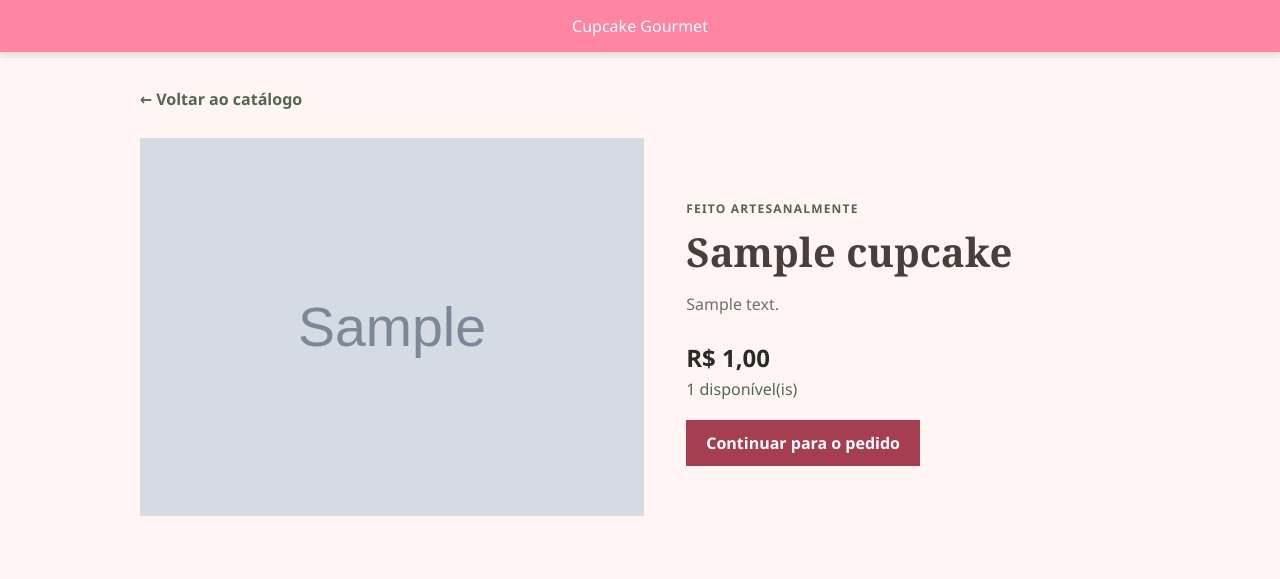
After one commit to WagaoFC/cupcake-gourmet-app, a Node server app: page /cupcake/1 in a window 1280 px wide. The commit adds this page. Shown: the top 579 px of the page. Run offline with Node 20, Linux system fonts and the light colour scheme; tables that the repository leaves empty hold one stand-in row (values such as "Sample post"); grey boxes marked "Sample" are stand-in pictures; some libraries are stand-ins or nearby versions.

Commit message:
feat: add detail and error pages for cupcake gourmet application
- Created detalhe.ejs for displaying individual cupcake details including image, description, price, and stock information.
- Implemented erro.ejs for handling error messages with a user-friendly interface.

```diff
--- a/public/css/style.css
+++ b/public/css/style.css
@@ -67,3 +67,116 @@ body {
     padding: 8px 16px;
     border-radius: 20px;
 }
+
+.navbar .logo {
+    color: inherit;
+    text-decoration: none;
+}
+
+.detail-shell,
+.page-shell {
+    width: min(1000px, calc(100% - 40px));
+    margin: 0 auto;
+    padding: 36px 0 64px;
+}
+
+.back-link {
+    display: inline-block;
+    margin-bottom: 28px;
+    color: #52674d;
+    text-decoration: none;
+    font-weight: 600;
+}
+
+.detail-layout {
+    display: grid;
+    grid-template-columns: minmax(0, 1fr) minmax(280px, 0.9fr);
+    gap: 42px;
+    align-items: center;
+}
+
+.detail-image {
+    display: block;
+    width: 100%;
+    aspect-ratio: 4 / 3;
+    object-fit: cover;
+    background: #eadfcf;
+}
+
+.detail-info h1,
+.page-shell h1 {
+    margin: 8px 0 16px;
+    font-family: 'Playfair Display', Georgia, serif;
+    font-size: 40px;
+    line-height: 1.15;
+}
+
+.eyebrow {
+    color: #52674d;
+    font-size: 12px;
+    font-weight: 700;
+    letter-spacing: 1.2px;
+}
+
+.detail-description,
+.page-shell p {
+    color: #6d7166;
+    line-height: 1.65;
+}
+
+.detail-price {
+    margin: 24px 0 4px;
+    color: #292b24;
+    font-size: 24px;
+    font-weight: 700;
+}
+
+.stock-note {
+    margin: 4px 0 20px;
+    color: #52674d;
+}
+
+.sold-out { color: #a63e52; }
+
+.button {
+    display: inline-flex;
+    min-height: 46px;
+    align-items: center;
+    justify-content: center;
+    padding: 0 20px;
+    border: 0;
+    background: #a63e52;
+    color: #fff;
+    font: inherit;
+    font-weight: 700;
+    text-decoration: none;
+    cursor: pointer;
+}
+
+.button:hover { background: #873143; }
+.button-secondary { background: #52674d; }
+
+.narrow-shell { max-width: 620px; }
+.order-summary { padding: 20px 0; border-top: 1px solid #dedfd3; border-bottom: 1px solid #dedfd3; }
+.order-form { display: grid; gap: 16px; padding-top: 24px; }
+.order-form label { display: grid; gap: 7px; font-weight: 600; }
+.order-form input,
+.order-form select {
+    width: 100%;
+    min-height: 44px;
+    padding: 9px 11px;
+    border: 1px solid #c9cbbf;
+    background: #fffefa;
+    color: #292b24;
+    font: inherit;
+}
+
+.confirmation { padding-top: 10vh; }
+.confirmation .total { color: #292b24; font-size: 20px; font-weight: 700; }
+.empty-state { padding: 20px; background: #fffefa; border-left: 4px solid #a63e52; }
+
+@media (max-width: 700px) {
+    .detail-shell, .page-shell { padding-top: 24px; }
+    .detail-layout { grid-template-columns: 1fr; gap: 24px; }
+    .detail-info h1, .page-shell h1 { font-size: 34px; }
+}
--- a/src/controllers/CupcakeController.js
+++ b/src/controllers/CupcakeController.js
@@ -16,13 +16,34 @@ module.exports = {
     async verDetalhes(req, res) {
         try {
             const { id } = req.params;
-            const cupcake = await Cupcake.findByPk(id);
+            const cupcake = await Cupcake.findOne({
+                where: { id, ativo: true }
+            });
             if (!cupcake) {
                 return res.status(404).render('erro', { mensagem: 'Cupcake Gourmet não encontrado!' });
             }
             return res.render('detalhe', { cupcake });
         } catch (error) {
+            console.error('Erro ao carregar detalhes:', error);
             return res.status(500).render('erro', { mensagem: 'Ocorreu um erro ao carregar o produto.' });
+        }
+    },
+
+    async mostrarCarrinho(req, res) {
+        try {
+            const cupcake = await Cupcake.findOne({
+                where: { id: req.params.id, ativo: true }
+            });
+            if (!cupcake) {
+                return res.status(404).render('erro', { mensagem: 'Cupcake Gourmet não encontrado!' });
+            }
+            if (cupcake.estoque < 1) {
+                return res.status(400).render('erro', { mensagem: 'Este cupcake está esgotado no momento.' });
+            }
+            return res.render('carrinho', { cupcake });
+        } catch (error) {
+            console.error('Erro ao carregar carrinho:', error);
+            return res.status(500).render('erro', { mensagem: 'Ocorreu um erro ao preparar seu pedido.' });
         }
     }
 };
--- a/src/views/carrinho.ejs
+++ b/src/views/carrinho.ejs
@@ -8,7 +8,9 @@
   </head>
   <body>
     <main class="page-shell narrow-shell">
-      <a class="back-link" href="/">&larr; Voltar ao catalogo</a>
+      <a class="back-link" href="/cupcake/<%= cupcake.id %>"
+        >&larr; Voltar aos detalhes</a
+      >
       <p class="eyebrow">SEU PEDIDO</p>
       <h1>Quase pronto.</h1>
       <section class="order-summary">
--- a/src/views/catalogo.ejs
+++ b/src/views/catalogo.ejs
@@ -16,6 +16,9 @@
         <p class="intro">Escolha as suas doçuras favoritas e faça seu pedido!</p>
 
         <section class="vitrine">
+            <% if (cupcakes.length === 0) { %>
+                <p class="empty-state">Ainda não há cupcakes disponíveis no catálogo.</p>
+            <% } %>
             <% cupcakes.forEach(cupcake => { %>
                 <article class="card">
                     <img src="<%= cupcake.imagem_url || '/img/default-cupcake.png' %>" alt="<%= cupcake.nome %>" class="card-img">
--- /dev/null
+++ b/src/views/detalhe.ejs
@@ -0,0 +1,37 @@
+<!doctype html>
+<html lang="pt-BR">
+<head>
+  <meta charset="utf-8">
+  <meta name="viewport" content="width=device-width, initial-scale=1">
+  <title><%= cupcake.nome %> | Cupcake Gourmet</title>
+  <link rel="stylesheet" href="/css/style.css">
+</head>
+<body>
+  <header class="navbar">
+    <a class="logo" href="/">Cupcake Gourmet</a>
+  </header>
+  <main class="detail-shell">
+    <a class="back-link" href="/">&larr; Voltar ao catálogo</a>
+    <article class="detail-layout">
+      <img
+        class="detail-image"
+        src="<%= cupcake.imagem_url || '/img/default-cupcake.png' %>"
+        alt="<%= cupcake.nome %>"
+      >
+      <div class="detail-info">
+        <p class="eyebrow">FEITO ARTESANALMENTE</p>
+        <h1><%= cupcake.nome %></h1>
+        <p class="detail-description"><%= cupcake.descricao || 'Um cupcake preparado com ingredientes selecionados.' %></p>
+        <p class="detail-price">R$ <%= Number(cupcake.preco).toFixed(2).replace('.', ',') %></p>
+        <% if (cupcake.estoque > 0) { %>
+          <p class="stock-note"><%= cupcake.estoque %> disponível(is)</p>
+          <a class="button" href="/carrinho/<%= cupcake.id %>">Continuar para o pedido</a>
+        <% } else { %>
+          <p class="stock-note sold-out">Esgotado no momento</p>
+          <a class="button button-secondary" href="/">Escolher outro cupcake</a>
+        <% } %>
+      </div>
+    </article>
+  </main>
+</body>
+</html>
```
Also changed, not shown: src/routes/web.js (+14 -0 lines), src/views/erro.ejs (added, +17 -0 lines), 1 other file.
